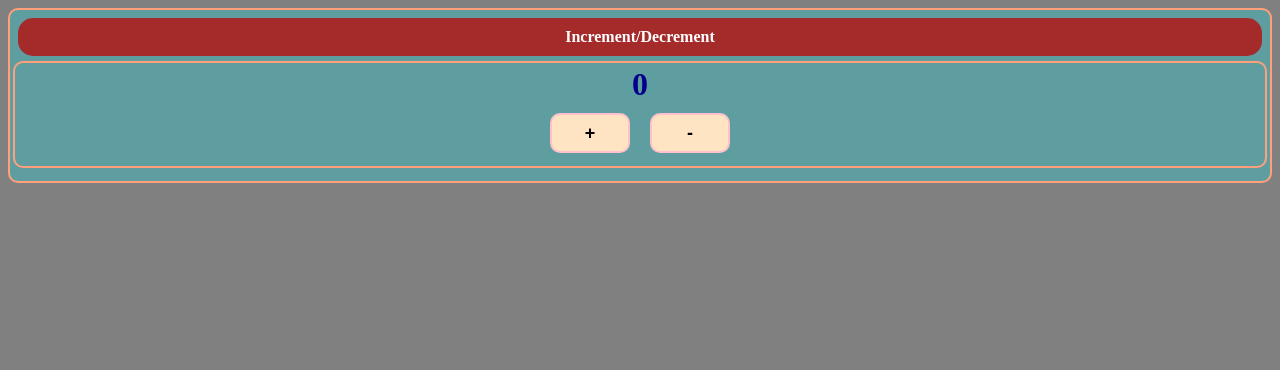
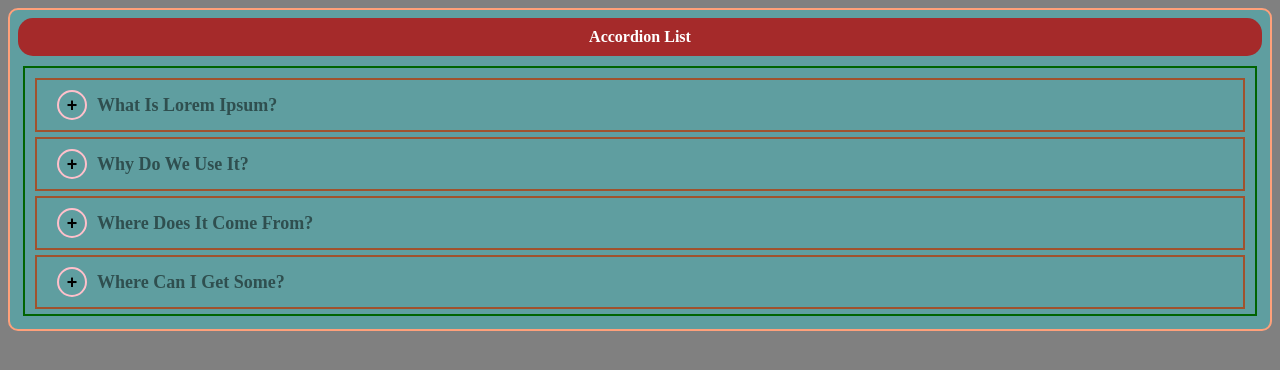
Before and after one commit to dpateireya/reactrepo, a React (Create React App) app: page / in a window 1280 px wide. Shown: the top 370 px of the page. Built offline with nearby package versions, Linux system fonts and the light colour scheme.

Commit message:
submit accordion app

```diff
--- a/src/App.js
+++ b/src/App.js
@@ -1,10 +1,10 @@
+import Accordion from "./accordion/Accordion";
 import "./App.css";
-import Incredecre from "./incredecre/Incredecre";
 
 function App() {
   return (
     <>
-      <Incredecre />
+      <Accordion />
     </>
   );
 }
--- /dev/null
+++ b/src/accordion/Accordion.css
@@ -0,0 +1,60 @@
+.accor_form_style {
+  padding: 3px;
+  border-radius: 10px;
+  border-style: solid;
+  border-width: 2px;
+  border-color: lightsalmon;
+  background-color: cadetblue;
+  text-align: center;
+  margin-bottom: 10px;
+}
+.accor_list_style {
+  padding: 3px;
+  border-style: solid;
+  border-width: 2px;
+  border-color: darkgreen;
+  background-color: cadetblue;
+  margin: 10px;
+  padding: 5px;
+  text-align: left;
+}
+.accor_list_head_style {
+  border-style: solid;
+  border-width: 2px;
+  border-color: sienna;
+  margin: 5px 5px 0px;
+  padding: 10px;
+  font-weight: bold;
+  vertical-align: middle;
+  font-size: 18px;
+  text-transform: capitalize;
+  color: darkslategrey;
+}
+
+.accor_list_parag_style {
+  border-style: solid;
+  border-width: 2px;
+  border-color: sienna;
+  font-size: small;
+  border-top: 0;
+  margin: 0 5px;
+  padding: 10px;
+  text-transform: none;
+}
+
+.accor_label_style {
+  text-align: justify;
+}
+
+.accor_button_style {
+  width: 30px;
+  height: 30px;
+  font-size: large;
+  margin: 0px 10px;
+  font-weight: bolder;
+  border-radius: 15px;
+  border-style: solid;
+  border-width: 2px;
+  border-color: pink;
+  background-color: transparent;
+}
--- /dev/null
+++ b/src/accordion/Accordion.js
@@ -0,0 +1,27 @@
+import "./Accordion.css";
+import Heading from "../adsbox/heading/Heading";
+import Accoritem from "./Accoritem";
+import "./Apidata";
+import Apidata from "./Apidata";
+function Accordion() {
+  return (
+    <>
+      <div className="accor_form_style">
+        <Heading head="Accordion List" />
+        <div className="accor_list_style">
+          {Apidata.map((item, index) => {
+            return (
+              <Accoritem
+                id={index}
+                key={index}
+                question={item.question}
+                answer={item.answer}
+              />
+            );
+          })}
+        </div>
+      </div>
+    </>
+  );
+}
+export default Accordion;
--- /dev/null
+++ b/src/accordion/Accoritem.js
@@ -0,0 +1,25 @@
+import { useState } from "react";
+
+function Accoritem(props) {
+  const [Isshow, setIsshow] = useState(false);
+  function showData() {
+    setIsshow(!Isshow);
+  }
+  return (
+    <>
+      <div className="accor_list_head_style">
+        <button onClick={showData} className="accor_button_style">
+          {Isshow ? "-" : "+"}
+        </button>
+        <span className="accor_label_style">{props.question}</span>
+      </div>
+      {Isshow && (
+        <div className="accor_list_parag_style">
+          <p className="accor_label_style">{props.answer}</p>
+        </div>
+      )}
+    </>
+  );
+}
+
+export default Accoritem;
--- /dev/null
+++ b/src/accordion/Apidata.js
@@ -0,0 +1,24 @@
+const Apidata = [
+  {
+    question: "What is Lorem Ipsum?",
+    answer:
+      "Lorem Ipsum is simply dummy text of the printing and typesetting industry. Lorem Ipsum has been the industry's standard dummy text ever since the 1500s, when an unknown printer took a galley of type and scrambled it to make a type specimen book.",
+  },
+  {
+    question: "Why do we use it?",
+    answer:
+      "It is a long established fact that a reader will be distracted by the readable content of a page when looking at its layout. The point of using Lorem Ipsum is that it has a more-or-less normal distribution of letters, as opposed to using 'Content here, content here', making it look like readable English. ",
+  },
+  {
+    question: "Where does it come from?",
+    answer:
+      "Contrary to popular belief, Lorem Ipsum is not simply random text. It has roots in a piece of classical Latin literature from 45 BC, making it over 2000 years old. Richard McClintock, a Latin professor at Hampden-Sydney College in Virginia, looked up one of the more obscure Latin words, consectetur, from a Lorem Ipsum passage, and going through the cites of the word in classical literature, discovered the undoubtable source.",
+  },
+  {
+    question: "Where can I get some?",
+    answer:
+      "thiThere are many variations of passages of Lorem Ipsum available, but the majority have suffered alteration in some form, by injected humour, or randomised words which don't look even slightly believable.",
+  },
+];
+
+export default Apidata;
--- a/src/adsbox/Adsbox.css
+++ b/src/adsbox/Adsbox.css
@@ -7,4 +7,5 @@
   border-color: black;
   border-style: solid;
   width: 370px;
+  text-align: left;
 }
```
